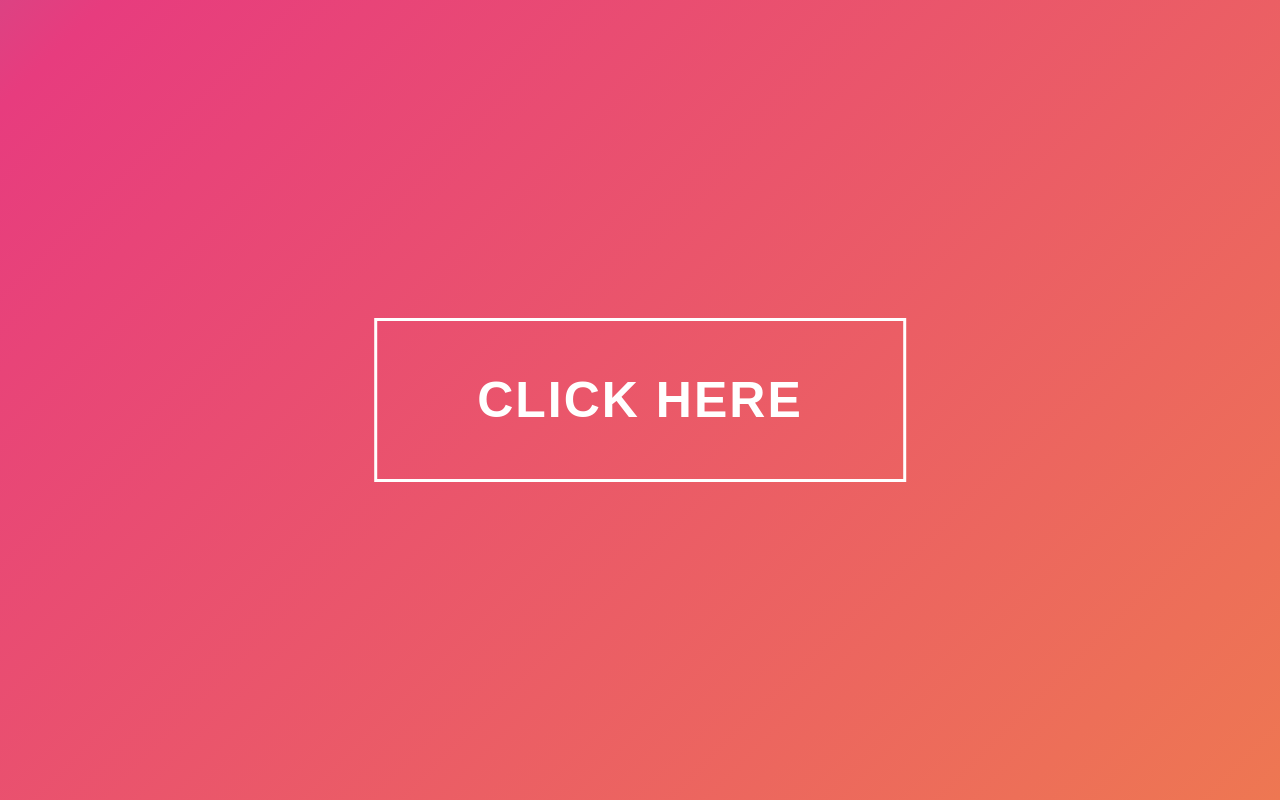
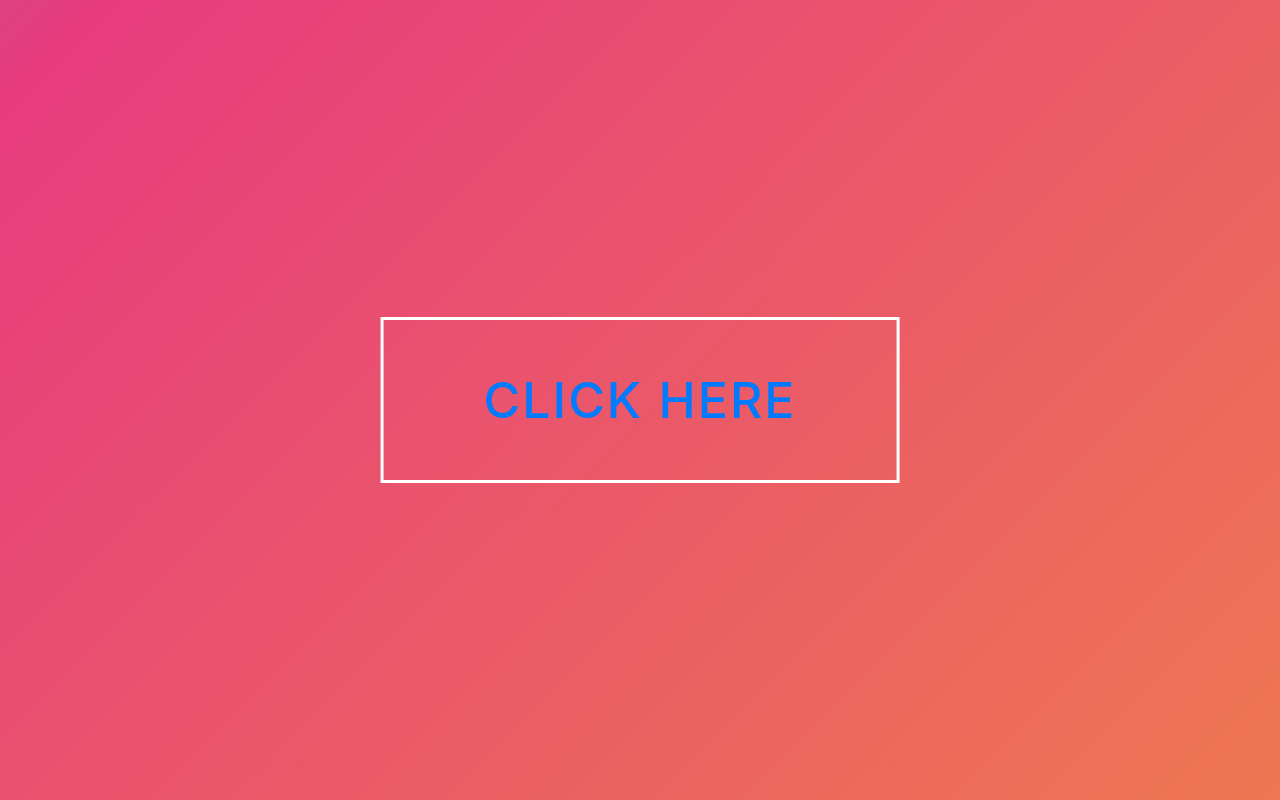
Before and after one commit to gabrielcpeterson/homescreen, a plain HTML site: page index.html in a window 1280 px wide. Drawn offline with nearby package versions, Linux system fonts and the light colour scheme.

Commit message:
Update index.html

```diff
--- a/index.html
+++ b/index.html
@@ -3,13 +3,20 @@
 <html lang="en" dir="ltr">
   <head>
     <meta charset="utf-8">
-    <title>title</title>
+    <meta name="viewport" content="width=device-width, initial-scale=1, shrink-to-fit=no">
+    <!-- Bootstrap CSS -->
+    <link rel="stylesheet" href="https://stackpath.bootstrapcdn.com/bootstrap/4.3.1/css/bootstrap.min.css" integrity="sha384-ggOyR0iXCbMQv3Xipma34MD+dH/1fQ784/j6cY/iJTQUOhcWr7x9JvoRxT2MZw1T" crossorigin="anonymous">
+
+    <title>Gabe's Page</title>
     <link rel="stylesheet" href="styles.css">
+
   </head>
 
   <body>
     <section>
-      <h1>click here</h1>
+      <a href="welcome.html">
+        <h1>click here</h1>
+
     </section>
 
   </body>
```
